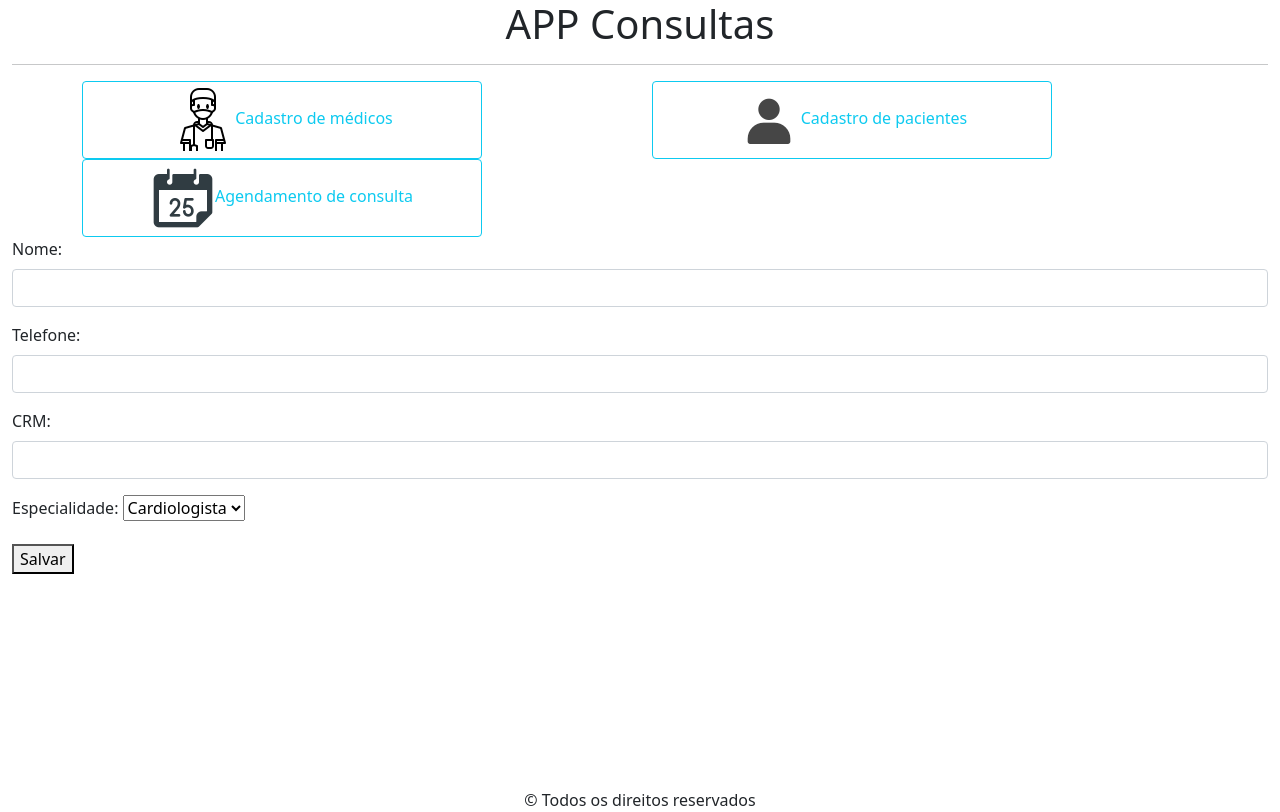
After one commit to FelipeProdossimo/app-consultas, a PHP site: page /medicos/medicos-formulario-inserir.php in a window 1280 px wide. The commit adds this page. Run offline with PHP 8.4, Linux system fonts and the light colour scheme.

Commit message:
Conectando ao banco de dados e Inserindo novos médicos

```diff
--- /dev/null
+++ b/include/cabecalho.php
@@ -0,0 +1,32 @@
+<!DOCTYPE html>
+<html lang="pt-br">
+
+<head>
+    <meta charset="UTF-8">
+    <meta http-equiv="X-UA-Compatible" content="IE=edge">
+    <meta name="viewport" content="width=device-width, initial-scale=1.0">
+    <title>App Consultas</title>
+    <link href="../bootstrap/css/bootstrap.css" rel="stylesheet">
+
+</head>
+
+<body>
+    <main class="container-fluid">
+
+        <header>
+            <h1 class="text-center">APP Consultas</h1>
+            <hr>
+        </header>
+        <div class="container">
+            <div class="row">
+                <div class="col">
+                    <a href="../medicos/medicos-listar.php" class="btn btn-outline-info" style="width: 400px;"><img src="../img/medico.png" >Cadastro de médicos</a>
+                </div>
+                <div class="col">
+                    <a href="#" class="btn btn-outline-info" style="width: 400px;"><img src="../img/paciente.png">Cadastro de pacientes</a>
+                </div>
+                <div class="col">
+                    <a href="#" class="btn btn-outline-info" style="width: 400px;"><img src="../img/calendario.png">Agendamento de consulta</a>
+                </div>
+            </div>
+        </div>
--- a/rodape.php
+++ b/include/rodape.php
@@ -1,10 +1,9 @@
-<footer>
+    <footer class="position-absolute top-100 start-50 translate-middle">
             &copy; Todos os direitos reservados
-        </footer>
+    </footer>
     </main>
     <script src="bootstrap/js/bootstrap.bundle.js"></script>
     <script src="js/jquery.min.js"></script>
 
 </body>
-
 </html>
--- /dev/null
+++ b/medicos/medicos-formulario-inserir.php
@@ -0,0 +1,26 @@
+<?php include "../include/cabecalho.php"; ?>
+    <div class="mb-3">
+        <form name="formulario-inserir-medicos" action="medicos-inserir.php" method="post">
+            <p>
+                <label class="form-label">Nome:</label><input name="nome" class="form-control">
+            </p>
+            <p>
+                <label class="form-label">Telefone:</label><input name="telefone" class="form-control">
+            </p>
+            <p>
+                <label class="form-label">CRM:</label><input name="crm" class="form-control">
+            </p>
+            <p>
+                <label class="form-label">Especialidade:</label>
+                <select name="especialidade">
+                    <option value="Cardiologista">Cardiologista</option>
+                    <option value="Nutricionista">Nutricionista</option>
+                    <option value="Ortopedista">Ortopedista</option>
+                </select>
+            </p>
+            <p>
+                <button type="subtmit">Salvar</button>
+            </p>
+        </form>
+    </div>
+<?php include "../include/rodape.php" ; ?>
```
Also changed, not shown: cabecalho.php (deleted, +0 -24 lines), include/conexao.php (added, +14 -0 lines), medicos/medicos-inserir.php (added, +19 -0 lines), medicos/medicos-listar.php (added, +40 -0 lines).
